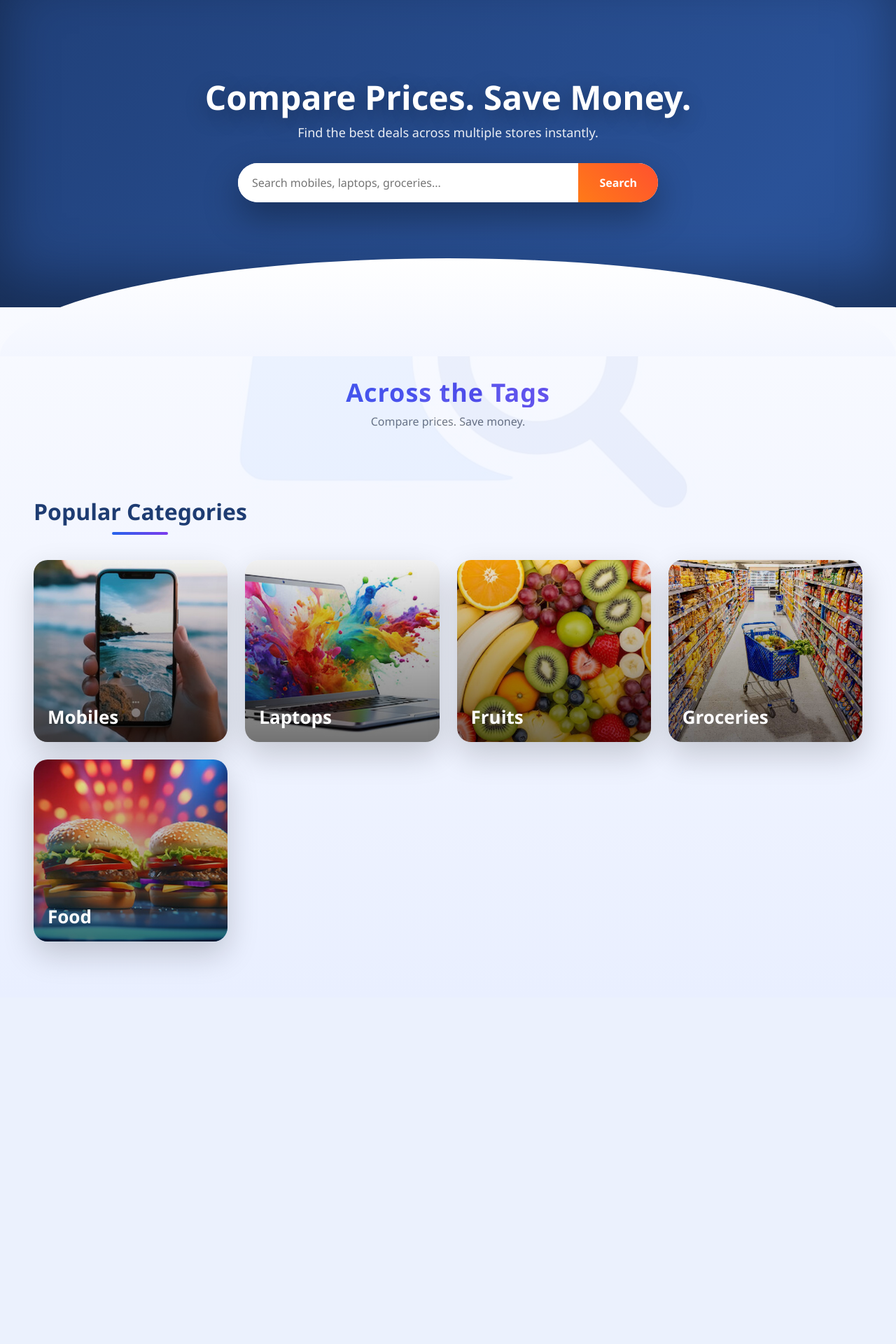
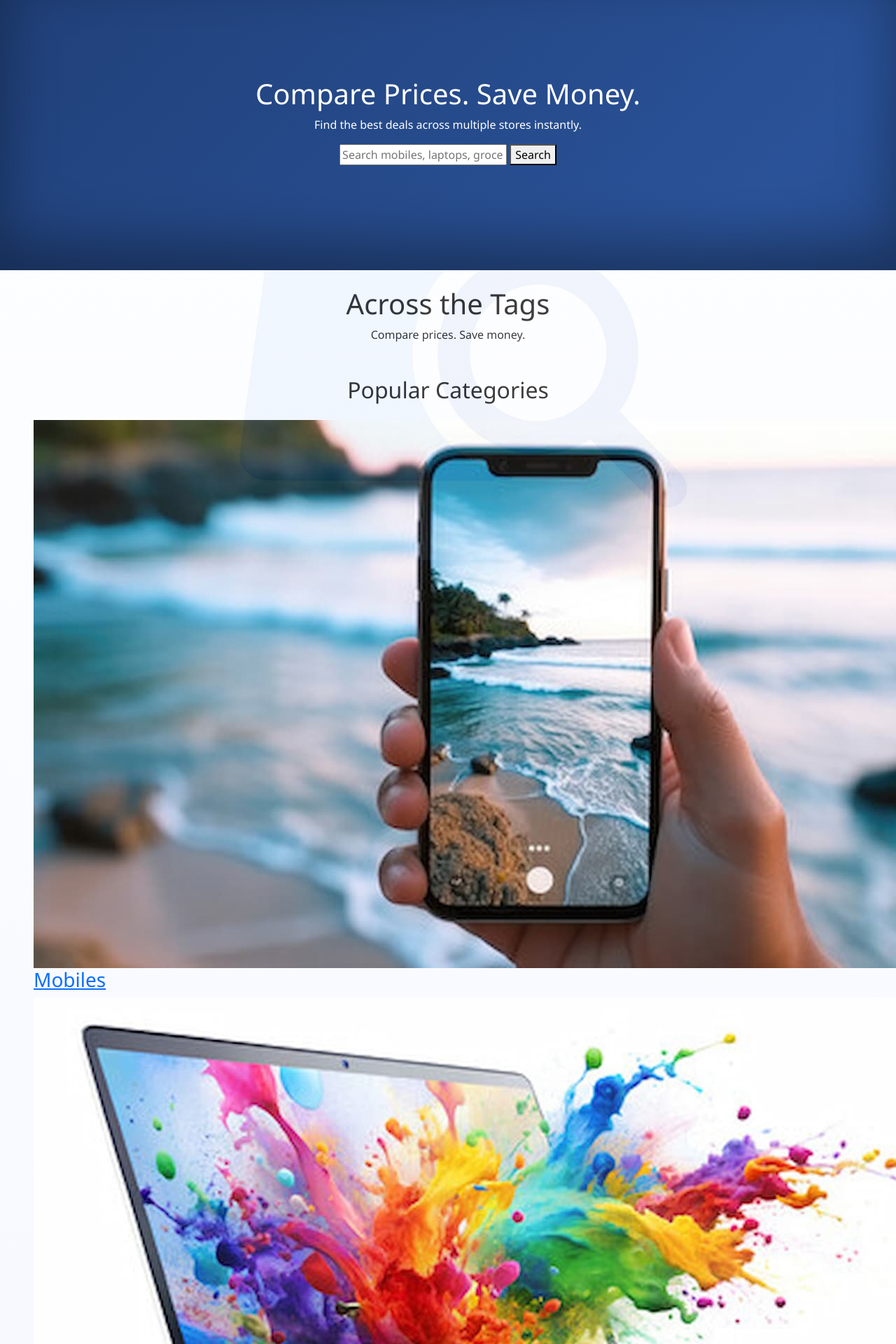
Before and after one commit to sanjux-xx/YOYO, a Flask app: page / in a window 1280 px wide; the page is wider, and only the part inside the window is pictured. Shown: the top 1920 px of that part at 70% size. Before the commit the page ends 1379 px from the top of that part, so only its background shows below. Run offline with Flask 3, Linux system fonts and the light colour scheme.

Commit message:
Update index.html

```diff
--- a/templates/index.html
+++ b/templates/index.html
@@ -47,168 +46,9 @@
     50% { background-position: 100% 50%; }
     100% { background-position: 0% 50%; }
   }
-
-  .hero::after {
-    content: "";
-    position: absolute;
-    bottom: -70px;
-    left: 0;
-    width: 100%;
-    height: 140px;
-    background: linear-gradient(180deg, #ffffff 0%, #f3f6ff 100%);
-    border-top-left-radius: 50% 100%;
-    border-top-right-radius: 50% 100%;
-  }
-
-  .hero-content {
-    max-width: 760px;
-    margin: auto;
-  }
-
-  .hero h1 {
-    font-size: 48px;
-    font-weight: 700;
-    text-shadow: 0 8px 30px rgba(0,0,0,0.35);
-  }
-
-  .hero p {
-    opacity: 0.9;
-    margin-bottom: 30px;
-    font-size: 18px;
-  }
-
-  .hero-search {
-    display: flex;
-    max-width: 600px;
-    margin: 0 auto;
-    background: white;
-    border-radius: 50px;
-    overflow: hidden;
-    box-shadow: 0 20px 50px rgba(0,0,0,0.35);
-  }
-
-  .hero-search input {
-    flex: 1;
-    border: none;
-    padding: 16px 20px;
-    font-size: 16px;
-    outline: none;
-  }
-
-  .hero-search button {
-    background: linear-gradient(45deg, #ff7a18, #ff512f);
-    border: none;
-    color: white;
-    padding: 0 30px;
-    font-weight: 600;
-    transition: all 0.2s ease;
-  }
-
-  .hero-search button:hover {
-    transform: scale(1.05);
-    filter: brightness(1.1);
-  }
-
-  .site-header {
-    text-align: center;
-    margin: 100px auto 20px;
-  }
-
-  .site-header h1 {
-    font-size: 36px;
-    font-weight: 700;
-    letter-spacing: 1px;
-    background: linear-gradient(90deg, #2563eb, #7c3aed);
-    -webkit-background-clip: text;
-    -webkit-text-fill-color: transparent;
-  }
-
-  .site-header p {
-    color: #6b7280;
-  }
-
-  .home-search { display: none; }
-
-  /* CATEGORY SECTION */
-  .container-fluid {
-    margin-top: 70px;
-    padding: 50px 30px 80px;
-  }
-
-  h2.text-center {
-    font-size: 32px;
-    font-weight: 700;
-    color: #1e3c72;
-    position: relative;
-    display: inline-block;
-    padding-bottom: 12px;
-  }
-
-  h2.text-center::after {
-    content: "";
-    width: 80px;
-    height: 4px;
-    background: linear-gradient(90deg, #2563eb, #7c3aed);
-    display: block;
-    margin: 10px auto 0;
-    border-radius: 2px;
-  }
-
-  .category-card {
-    position: relative;
-    display: block;
-    height: 260px;
-    border-radius: 20px;
-    overflow: hidden;
-    box-shadow: 0 18px 45px rgba(0,0,0,0.18);
-    transition: transform 0.3s ease, box-shadow 0.3s ease;
-    text-decoration: none;
-  }
-
-  .category-card:hover {
-    transform: translateY(-8px);
-    box-shadow: 0 25px 60px rgba(0,0,0,0.28);
-  }
-
-  .category-card img {
-    width: 100%;
-    height: 100%;
-    object-fit: cover;
-  }
-
-  .category-card::after {
-    content: "";
-    position: absolute;
-    inset: 0;
-    background: linear-gradient(to top, rgba(0,0,0,0.55), rgba(0,0,0,0.05));
-  }
-
-  .category-card h3 {
-    position: absolute;
-    bottom: 20px;
-    left: 20px;
-    color: #fff;
-    font-size: 26px;
-    font-weight: 700;
-    z-index: 2;
-    margin: 0;
-  }
-
-  .category-grid {
-    display: grid;
-    grid-template-columns: repeat(auto-fit, minmax(220px, 1fr));
-    gap: 25px;
-  }
-
-  @media (min-width: 768px) {
-    .category-grid { grid-template-columns: repeat(2, 1fr); }
-  }
-
-  @media (min-width: 1200px) {
-    .category-grid { grid-template-columns: repeat(4, 1fr); }
-  }
 </style>
 </head>
+
 <body>
 
 <section class="hero">
@@ -226,11 +66,12 @@
   <img src="{{ url_for('static', filename='images/Logo.jpg') }}" alt="">
 </div>
 
-<div class="site-header">
+<div class="site-header text-center my-4">
   <h1>Across the Tags</h1>
   <p>Compare prices. Save money.</p>
 </div>
 
+{# ================= VARIANT RESULTS (NEW) ================= #}
 {% if variants %}
 <div class="container mb-5">
   <h4 class="mb-3">Search Results</h4>
@@ -315,6 +175,11 @@
 </div>
 
 <script>
+function togglePrices(id) {
+  const el = document.getElementById("prices-" + id);
+  if (el) el.classList.toggle("d-none");
+}
+
 function openBuy(link, title) {
   if (typeof link === "string" && link.startsWith("http")) {
     window.open(link, "_blank", "noopener,noreferrer");
```
Also changed, not shown: other parts of templates/index.html (+31 -13 lines).
